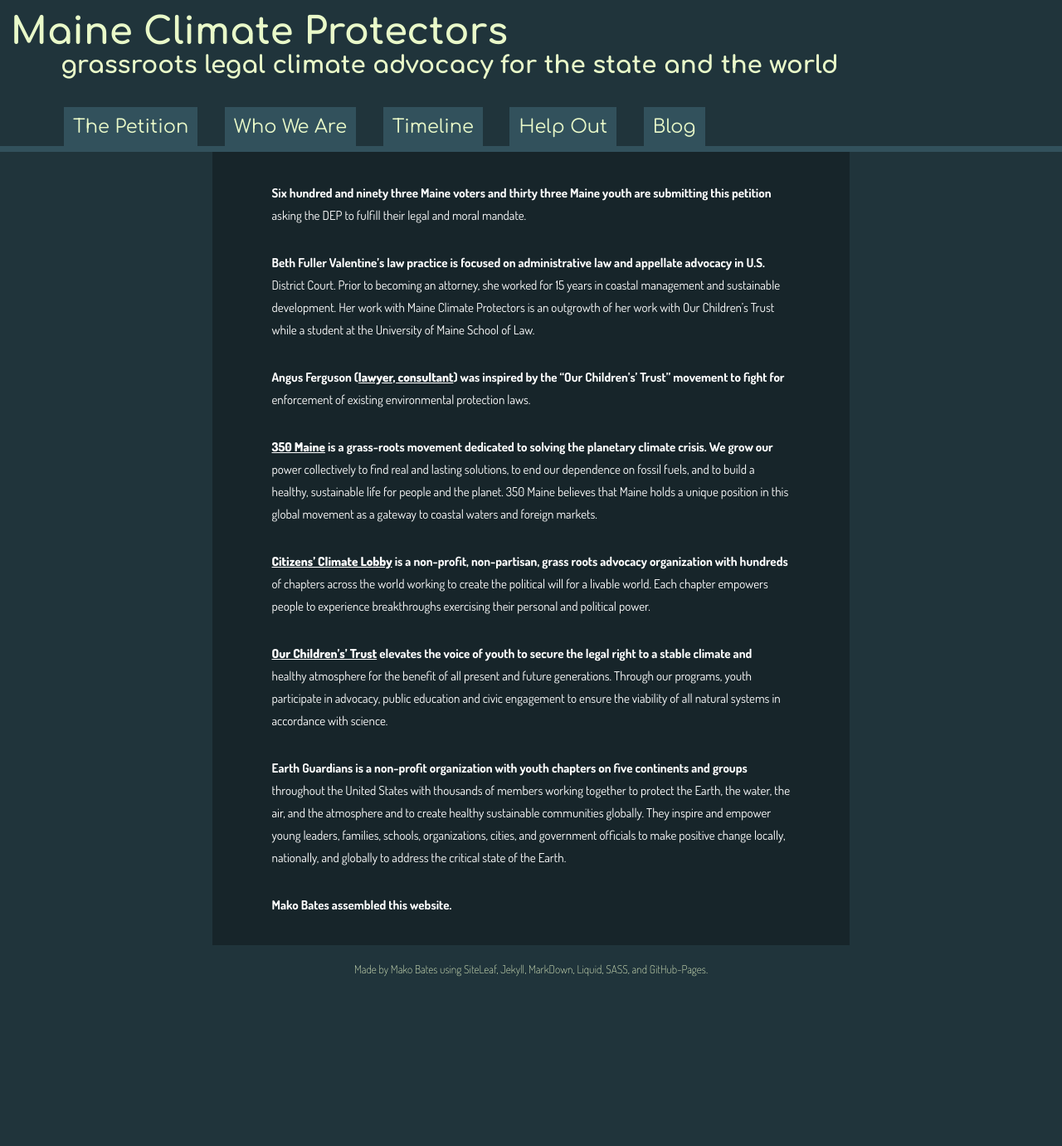
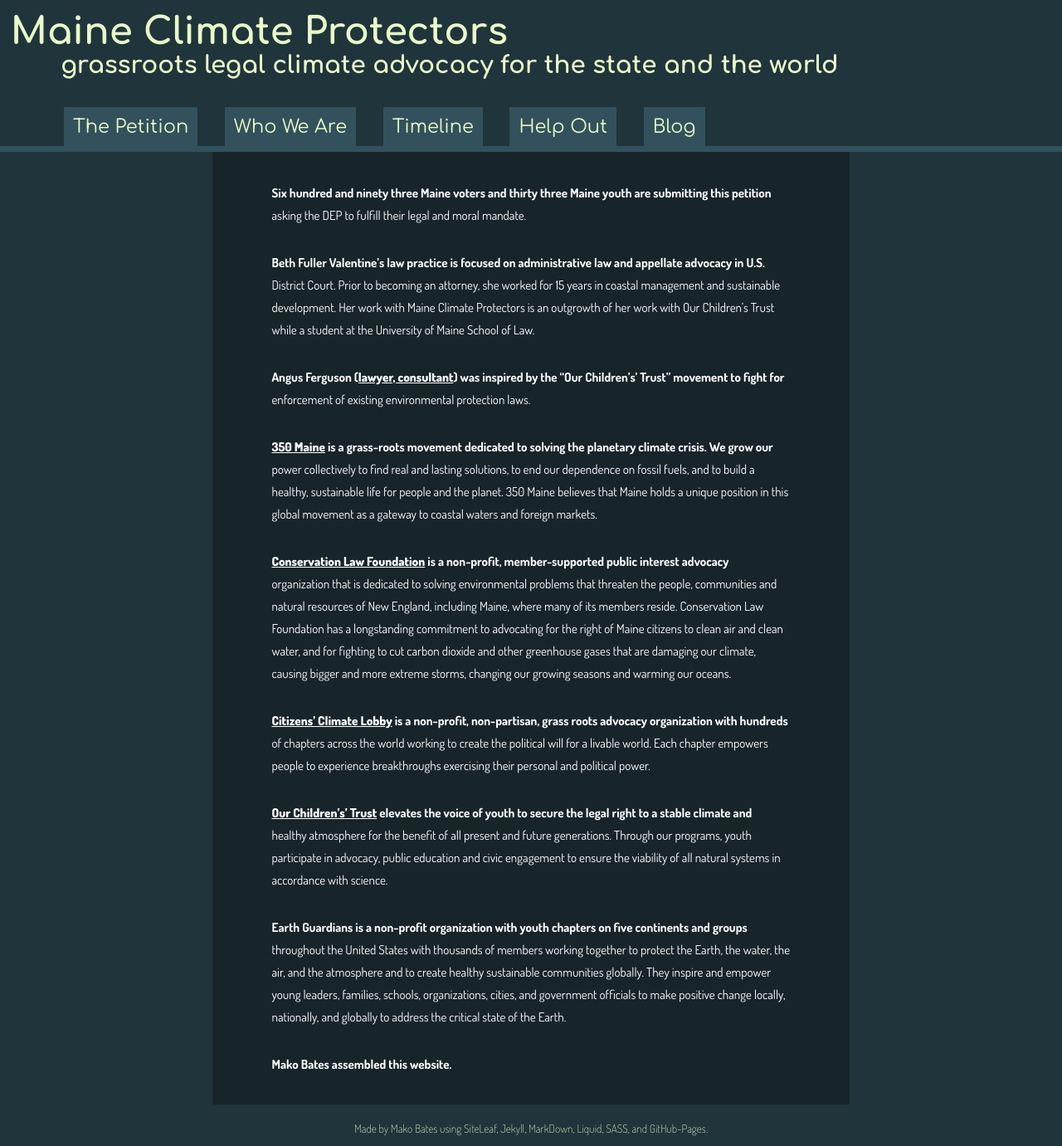
Before and after one commit to ShapeOfMatter/maine-climate-protectors, a Jekyll site: the page built from who.markdown, in a window 1280 px wide. Shown: the whole page at 83% size. Built offline with Jekyll 4.4.1, drawn with Linux system fonts in a browser that asks for light colours; before the commit the page ends 1189 px from its top, so only the background shows below that.

Commit message:
Updated Who

```diff
--- a/who.markdown
+++ b/who.markdown
@@ -9,7 +9,9 @@
 
 Angus Ferguson ([lawyer, consultant](http://angusferguson.com/)) was inspired by the "Our Children’s' Trust" movement to fight for enforcement of existing environmental protection laws.
 
-[350 Maine](http://www.350maine.org/) is a grass-roots movement dedicated to solving the planetary climate crisis. We grow our power collectively to find real and lasting solutions, to end our dependence on fossil fuels, and to build a healthy, sustainable life for people and the planet. 350 Maine believes that Maine holds a unique position in this global movement as a gateway to coastal waters and foreign markets.
+[350 Maine](http://www.350maine.org/ "350 Maine") is a grass-roots movement dedicated to solving the planetary climate crisis. We grow our power collectively to find real and lasting solutions, to end our dependence on fossil fuels, and to build a healthy, sustainable life for people and the planet. 350 Maine believes that Maine holds a unique position in this global movement as a gateway to coastal waters and foreign markets.
+
+[Conservation Law Foundation](https://www.clf.org/ "CFL") is a non-profit, member-supported public interest advocacy organization that is dedicated to solving environmental problems that threaten the people, communities and natural resources of New England, including Maine, where many of its members reside. Conservation Law Foundation has a longstanding commitment to advocating for the right of Maine citizens to clean air and clean water, and for fighting to cut carbon dioxide and other greenhouse gases that are damaging our climate, causing bigger and more extreme storms, changing our growing seasons and warming our oceans.
 
 [Citizens’ Climate Lobby](https://citizensclimatelobby.org/) is a non-profit, non-partisan, grass roots advocacy organization with hundreds of chapters across the world working to create the political will for a livable world. Each chapter empowers people to experience breakthroughs exercising their personal and political power.
 
```
